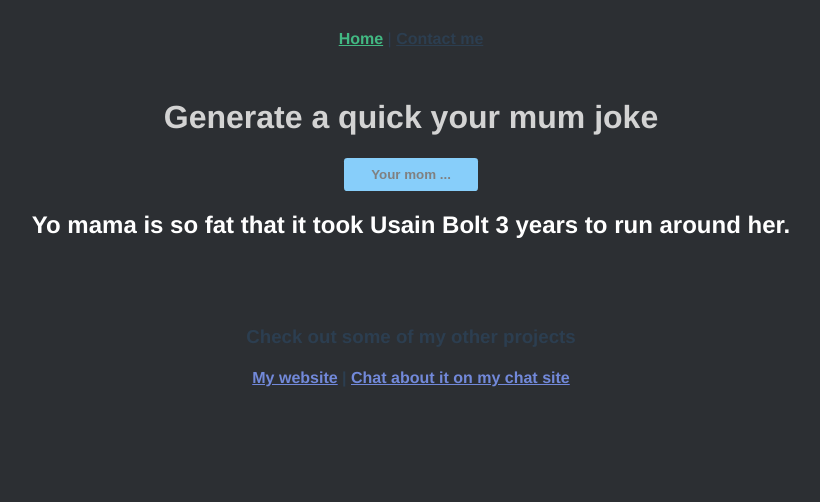
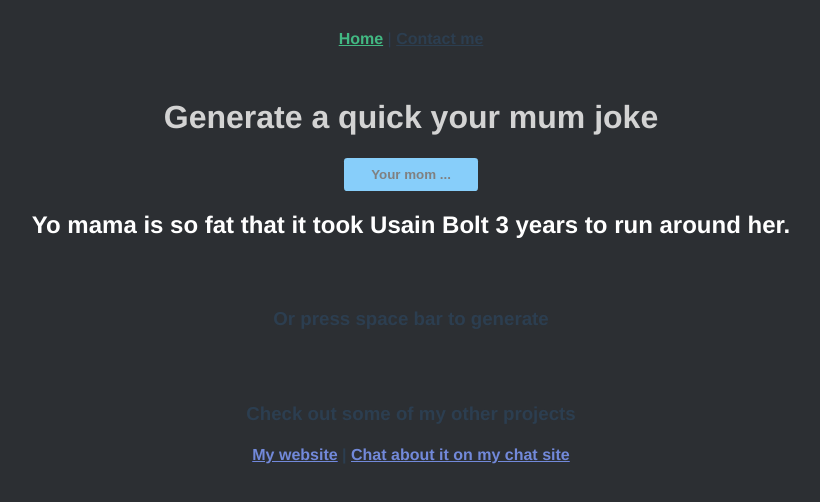
Before and after one commit to alexdr0/yourmum-joke-generator, a Vue app in the folder your-mom-joke-generator/: page / in a window 1280 px wide. Shown: the top 502 px of the page, without its empty margins (229-1049 px from the left). Built offline with nearby package versions, Linux system fonts and the light colour scheme.

Commit message:
Update Home.vue

```diff
--- a/your-mom-joke-generator/src/views/Home.vue
+++ b/your-mom-joke-generator/src/views/Home.vue
@@ -3,6 +3,8 @@
     <h1>Generate a quick your mum joke</h1>
     <button @click="reload">Your mom ...</button>
     <h2>{{ text }}</h2>
+    <br>
+    <h3> Or press space bar to generate</h3>
     <br><br>
     <h3>Check out some of my other projects</h3>
     <h4><a href="https://alexdr.tech"><u>My website</u></a> | <a href="https://chat.alexdr.tech"><u>Chat about it on my chat site</u></a></h4>
```
